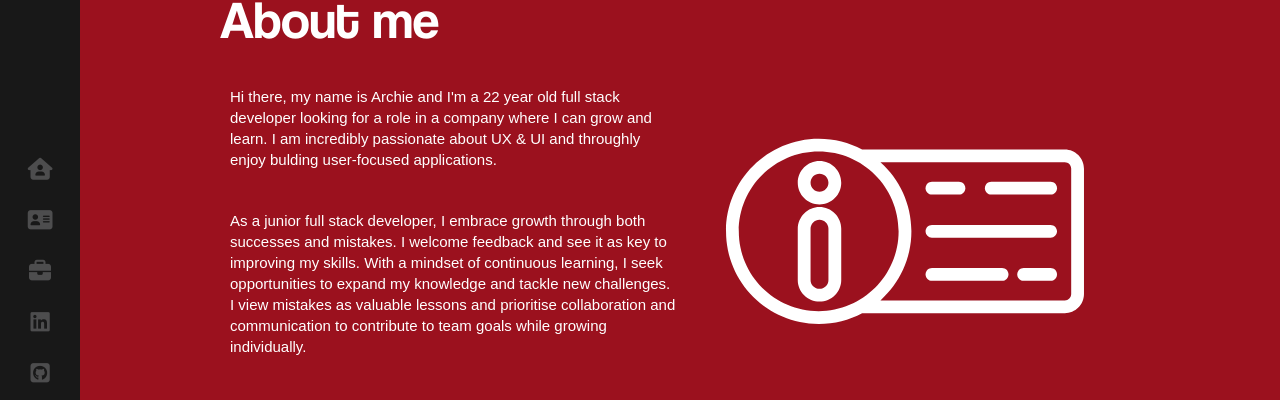
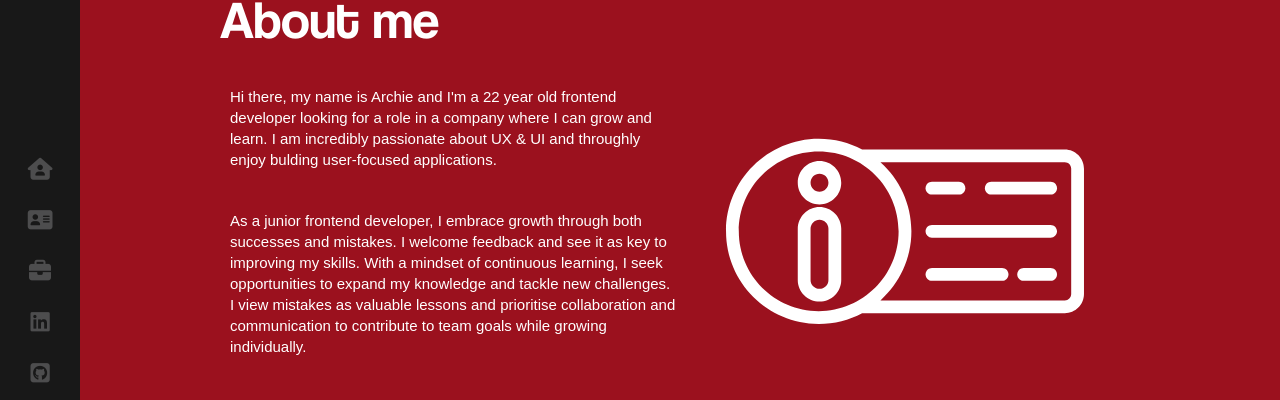
Before and after one commit to ag2332/Portfolio, a React (Create React App) app: page /About in a window 1280 px wide. Shown: the part 136-536 px from the top of the page. Built offline with nearby package versions, Linux system fonts and the light colour scheme.

Commit message:
git ssh test

```diff
--- a/src/components/About.js
+++ b/src/components/About.js
@@ -9,13 +9,13 @@ const About = () => {
       <div className="about-header-text">
         <h1>About me</h1>
         <p>
-          Hi there, my name is Archie and I'm a 22 year old full stack developer
+          Hi there, my name is Archie and I'm a 22 year old frontend developer
           looking for a role in a company where I can grow and learn. I am
           incredibly passionate about UX & UI and throughly enjoy bulding user-focused
           applications.
         </p>
         <p>
-          As a junior full stack developer, I embrace growth through both
+          As a junior frontend developer, I embrace growth through both
           successes and mistakes. I welcome feedback and see it as key to
           improving my skills. With a mindset of continuous learning, I seek
           opportunities to expand my knowledge and tackle new challenges.
```
